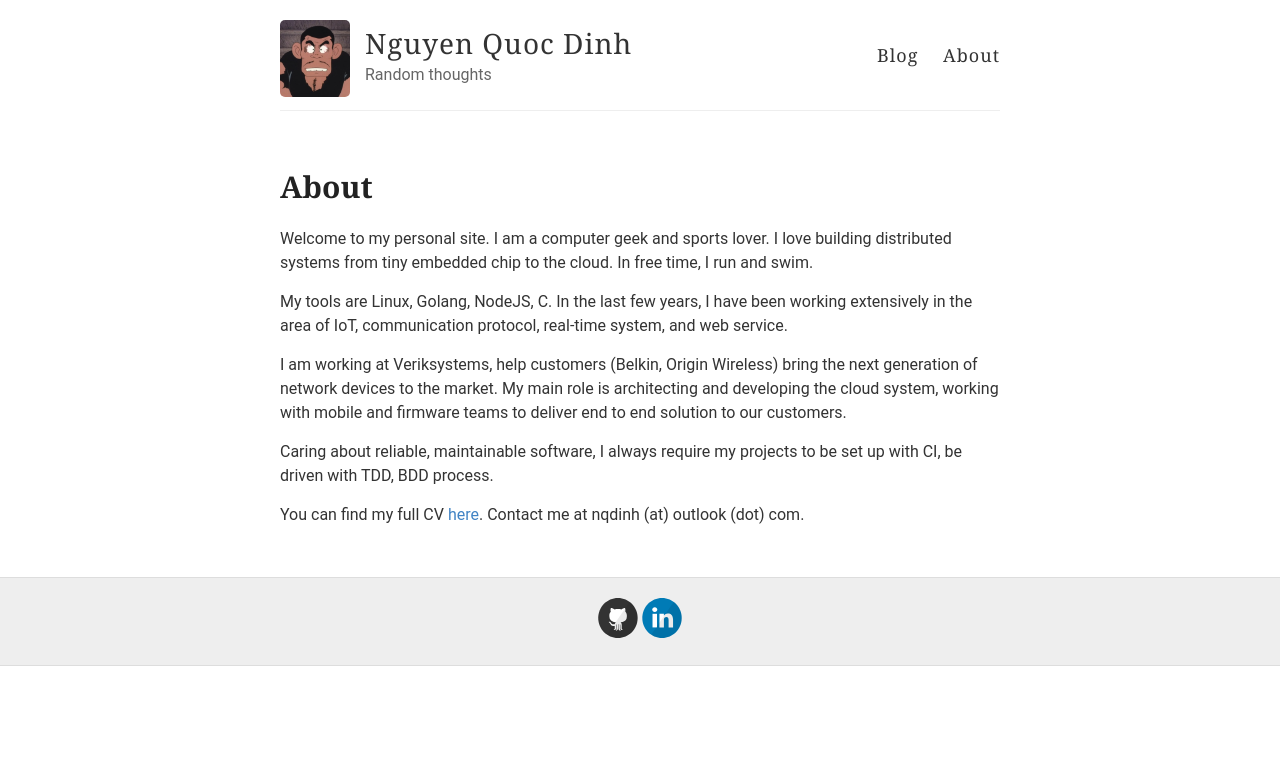
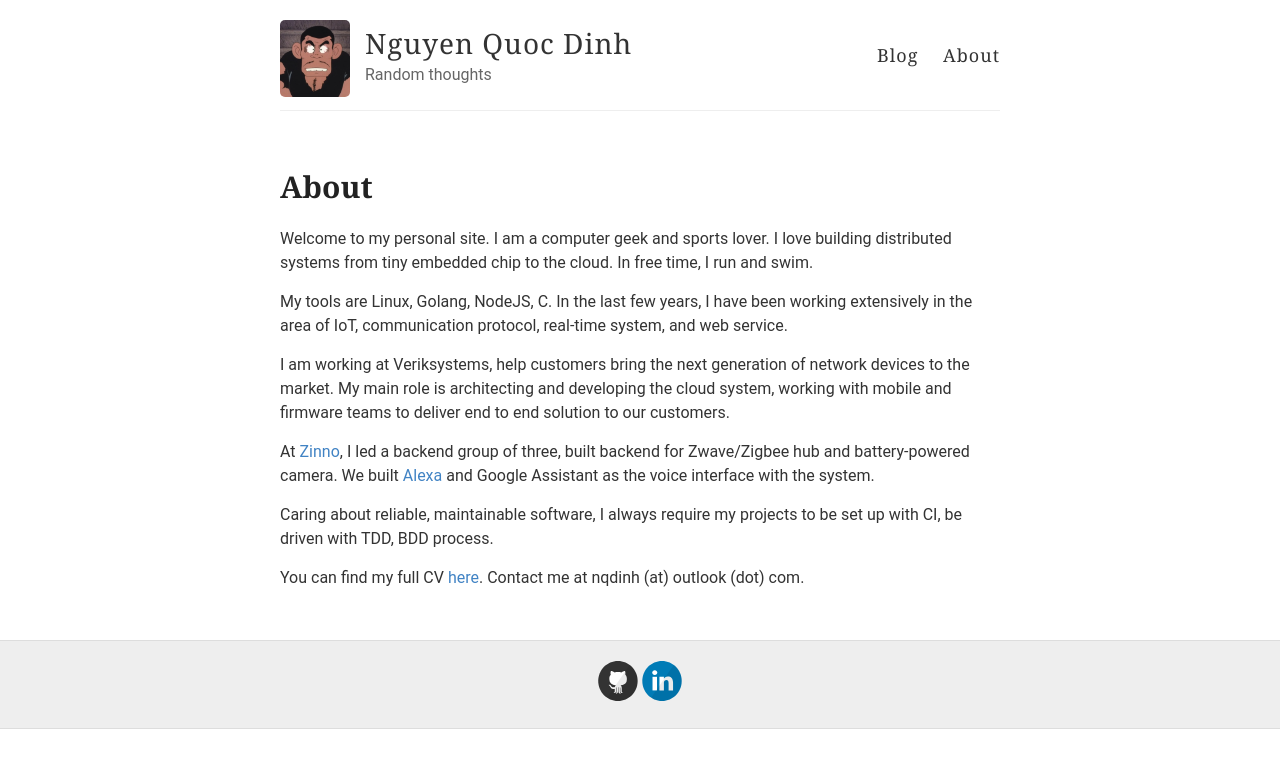
Before and after one commit to nqd/nqd.github.io, a Jekyll site: the page built from about.md, in a window 1280 px wide. Shown: the top 768 px of the page. Built offline with Jekyll 4.4.1, drawn with Linux system fonts in a browser that asks for light colours.

Commit message:
update about

```diff
--- a/about.md
+++ b/about.md
@@ -9,7 +9,9 @@ Welcome to my personal site. I am a computer geek and sports lover. I love build
 
 My tools are Linux, Golang, NodeJS, C. In the last few years, I have been working extensively in the area of IoT, communication protocol, real-time system, and web service.
 
-I am working at Veriksystems, help customers (Belkin, Origin Wireless) bring the next generation of network devices to the market. My main role is architecting and developing the cloud system, working with mobile and firmware teams to deliver end to end solution to our customers.
+I am working at Veriksystems, help customers bring the next generation of network devices to the market. My main role is architecting and developing the cloud system, working with mobile and firmware teams to deliver end to end solution to our customers.
+
+At [Zinno](https://zinnoinc.com), I led a backend group of three, built backend for Zwave/Zigbee hub and battery-powered camera. We built [Alexa](https://www.amazon.com/Zinno-Inc/dp/B07NBMBTXN/) and Google Assistant as the voice interface with the system.
 
 Caring about reliable, maintainable software, I always require my projects to be set up with CI, be driven with TDD, BDD process.
 
```
Also changed, not shown: README.md.
